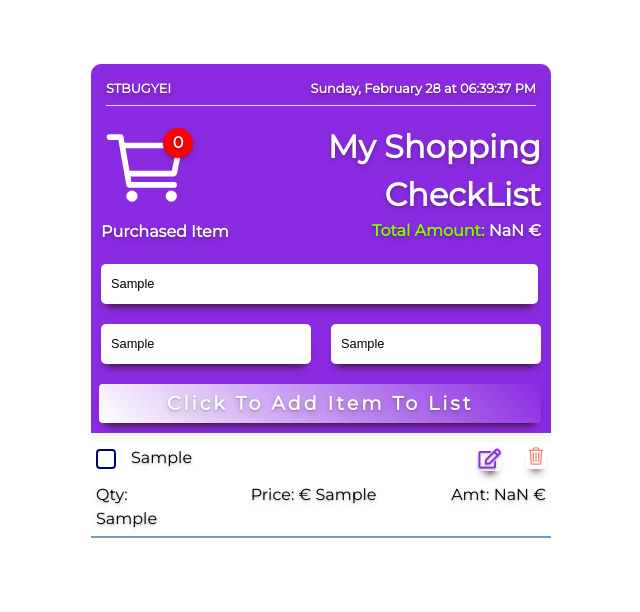
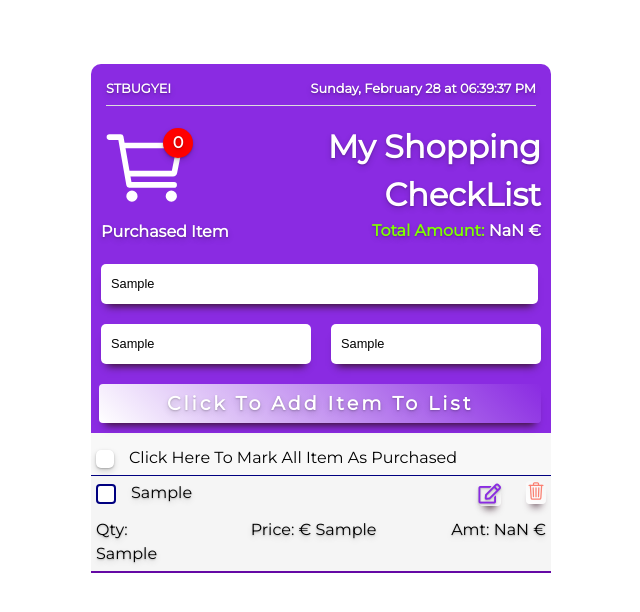
Before and after one commit to stbugyei/Shopping-List, a React (Create React App) app: page / in a window 1280 px wide. Both pictures are taken after typing "Sample", "Sample", "Sample" into the empty fields and a click on the button "Click To Add Item To List". Shown: the top 612 px of the page, without its empty margins (319-959 px from the left). Built offline with nearby package versions, Linux system fonts and the light colour scheme.

Commit message:
added check all checkbox functionality

```diff
--- a/src/App.css
+++ b/src/App.css
@@ -298,13 +298,13 @@
 	position: relative;
 	display: inline-block;
 	font-size: 18px;
-	color: red;
+	color: salmon;
 	background-color: #fff;
 	border-radius: 5px;
 	width: 18px;
-    height: 18px;
-    vertical-align: middle;
-    line-height: 1.2;
+	height: 18px;
+	vertical-align: middle;
+	line-height: 1.2;
 	text-align: center;
 	box-shadow: 0 3px 6px rgb(0 0 0 / 16%), 0 1px 2px rgb(0 0 0 / 23%);
 }
--- a/src/App.js
+++ b/src/App.js
@@ -12,6 +12,7 @@ function App() {
 
   const [storedProduct, setStoredProduct] = useLocalStorage("products", []);
   const [retrievePurchasedItem, setretRievePurchasedItem] = useState('');
+  const [checkedAll, setCheckedAll] = useLocalStorage("checkedAll", false);
   const [notification, setNotification] = useState("");
 
   //====== Adding items to localStorage  ======
@@ -42,10 +43,37 @@ function App() {
   }
 
   //==== Function to toggle checkbox state for all item ====
-  const checkCompletedAll = (e) => {
-    let checked = e.target.checked
-    setStoredProduct(storedProduct.map(item => { item.check = checked; return item }))
+  const checkCompletedAll = (value) => {
+    setCheckedAll(value);
+    setStoredProduct(storedProduct.map(item => { item.check = value; return item }))
   }
+
+  //==== Condition to toggle the check all checkbox to true/false ====
+
+  useEffect(() => {
+    let allchecked = true;
+    let allPurchased = storedProduct.some(ticked => ticked.check === false)
+
+    if (allPurchased) {
+      allchecked = false
+    }
+
+    if (allchecked) {
+      const reset = setInterval(() => (setCheckedAll(true)), 100)
+      return () => {
+        clearInterval(reset);
+      }
+
+    } else {
+      const reset1 = setInterval(() => (setCheckedAll(false)), 100)
+      return () => {
+        clearInterval(reset1);
+      }
+
+    }
+
+  }, [setCheckedAll, storedProduct])
+
 
   useEffect(() => {
 
@@ -57,7 +85,7 @@ function App() {
         setretRievePurchasedItem(FilteredPurchasedItem);
       }
     }
-    fetchData()
+    fetchData();
   }, [storedProduct])
 
 
@@ -75,7 +103,7 @@ function App() {
         </Route>
 
         <Route exact path="/">
-          <MainPage addToStorage={addToStorage} handleClickDelete={handleClickDelete} updateItem={updateItem} notification={notification} setNotification={setNotification} storedProduct={storedProduct} checkCompleted={checkCompleted} retrievePurchasedItem={retrievePurchasedItem} checkCompletedAll={checkCompletedAll} />
+          <MainPage addToStorage={addToStorage} handleClickDelete={handleClickDelete} updateItem={updateItem} notification={notification} setNotification={setNotification} storedProduct={storedProduct} checkCompleted={checkCompleted} retrievePurchasedItem={retrievePurchasedItem} checkCompletedAll={checkCompletedAll} checkedAll={checkedAll} setCheckedAll={setCheckedAll} />
         </Route>
 
       </Switch>
--- a/src/Components/EditItem.js
+++ b/src/Components/EditItem.js
@@ -21,7 +21,8 @@ const EditItem = (props) => {
         })
         setCurrentProduct(producItem)
 
-    }, [id, storedProduct])
+    // eslint-disable-next-line react-hooks/exhaustive-deps
+    }, [id])
 
 
     //========= An onChange event for updating the products =========
--- a/src/Components/MainPage.js
+++ b/src/Components/MainPage.js
@@ -8,7 +8,7 @@ import totalAmount from './TotalAmount';
 
 const MainPage = (props) => {
 
-    const { addToStorage, handleClickDelete, notification, setNotification, updateItem, storedProduct, checkCompleted, retrievePurchasedItem } = props
+    const { addToStorage, handleClickDelete, notification, setNotification, updateItem, storedProduct, checkCompleted, retrievePurchasedItem, checkCompletedAll, checkedAll } = props
 
     const history = useHistory();
 
@@ -78,16 +78,6 @@ const MainPage = (props) => {
         history.push("/purchaseditem");
     }
 
-    //=========== persistent checked state Function ============
-    // const selectOption = (e) => {
-    //     if (e.target.checked) {
-    //         localStorage.setItem('isChecked', e.target.checked);
-
-    //     } else {
-    //         localStorage.removeItem('isChecked');
-    //     }
-    // }
-
     return (
         <div className="product-wrapper">
             <form className="input-wrapper" onSubmit={handleSubmit}>
@@ -135,14 +125,13 @@ const MainPage = (props) => {
 
             </form>
 
-            {/* {storedProduct.length !== 0 ? <div className="checkall">
+            {storedProduct.length !== 0 ? <div className="checkall">
                 <label>
-                    <input type="checkbox" onChange={(e) => { checkCompletedAll(e); selectOption(e) }}
-                        defaultChecked={localStorage.getItem('isChecked') === "true" ? 'defaultChecked' : ''} />
+                    <input type="checkbox" onChange={(e) => checkCompletedAll(e.target.checked)} checked={checkedAll} />
                     <b></b>
                     <span style={{ marginLeft: "15px", cursor: 'pointer' }}>Click Here To Mark All Item As Purchased</span>
                 </label>
-            </div> : ''} */}
+            </div> : ''}
 
             <StoredProducts handleClickDelete={handleClickDelete} product={product} notification={notification} setNotification={setNotification} updateItem={updateItem} storedProduct={storedProduct} checkCompleted={checkCompleted} />
 
--- a/src/Components/Notification.js
+++ b/src/Components/Notification.js
@@ -18,11 +18,11 @@ function Notification(props) {
 
 
     return (
-        <div className="dialogue-wrapper" >
-            <div className="dialogue-content" style={{borderRadius:'0'}}>
-                <h5 className="notification">{notification}</h5>
+        <div className="dialogue-wrapper" style={{padding:'initial'}}>
+            <div className="dialogue-content" style={{borderRadius:'0', padding:'initial'}}>
+                <h5 className="notification" style={{color:'red'}}>{notification}</h5>
 
-                <button className="btn-no" style={{ width: '100%', marginBottom: '10px' }} onClick={() => setNotification("") }>OK</button>
+                <button className="btn-no" style={{ width: '100%', borderRadius:'initial' }} onClick={() => setNotification("") }>OK</button>
             </div>
         </div>
     )
--- a/src/Components/StoredProductCard.js
+++ b/src/Components/StoredProductCard.js
@@ -73,17 +73,6 @@ const StoredProductCard = (props) => {
                 </div>
             </div>
 
-            {/* <div className="btn-del__edt" style={{ padding: '5px', marginLeft: 'auto', marginRight: '0' }}>
-                <button className="btn-delete" style={{ marginRight: '25px', fontSize: '20px', fontWeight: 'bold', color: 'blueviolet' }} onClick={() => (handleEdit())}>
-                    <i className="far fa-edit"></i>
-                </button>
-
-                <button className="btn-delete" onClick={() => setIsopen(true)}>
-                    <IoTrashOutline style={{ color: 'salmon', fontSize: '20px', fontWeight: 'bold', transition: 'all .4s' }} />
-                </button>
-
-            </div> */}
-
             {
                 (!(stored.check === true)) ?
                     <DialogueBox isopen={isopen} handleClose={handleClose}>
@@ -95,7 +84,7 @@ const StoredProductCard = (props) => {
                     </DialogueBox>
                     :
                     <DialogueBox isopen={isopen} handleClose={handleClose}>
-                        <div className="confirm-title"> <h4> <span style={{ color: 'red', textTransform: 'uppercase' }}>{stored.item}</span> is marked <span style={{ color: 'red' }}>&#9745;</span> as purchased, do you still want to Remove !</h4></div>
+                        <div className="confirm-title"> <h4> <span style={{ color: 'red', textTransform: 'uppercase' }}>{stored.item}</span> is marked <span style={{ color: 'red' }}>&#9745;</span> as purchased, do you still want to Remove&#33; </h4></div>
 
                         <div className="btn-yes__wrapper">
                             <button className="btn-no" onClick={() => handleClose()}>No</button>
@@ -105,7 +94,7 @@ const StoredProductCard = (props) => {
             }
 
             <CheckBoxDialogue isChecked={isChecked} handleCloseCheck={handleCloseCheck}>
-                <div className="confirm-title"> <h4> <span style={{ color: 'red', textTransform: 'uppercase' }}>{stored.item}</span> is marked  <span style={{ color: 'red' }}>&#9745;</span> as purchased, do you still want to Edit !</h4></div>
+                <div className="confirm-title"> <h4> <span style={{ color: 'red', textTransform: 'uppercase' }}>{stored.item}</span> is marked  <span style={{ color: 'red' }}>&#9745;</span> as purchased, do you still want to Edit&#33; </h4></div>
 
                 <div className="btn-yes__wrapper">
                     <button className="btn-no" style={{ backgroundColor: 'salmon' }} onClick={() => handleCloseCheck()}>No</button>
--- a/src/Components/StoredProducts.js
+++ b/src/Components/StoredProducts.js
@@ -22,10 +22,10 @@ const StoredProducts = (props) => {
 
 
     useEffect(() => {
-        const reset = setInterval(() => (setNotification("")), 15000)
-        return () => {
-            clearInterval(reset);
-        }
+        // const reset = setInterval(() => (setNotification("")), 15000)
+        // return () => {
+        //     clearInterval(reset);
+        // }
     }, [setNotification])
 
 
```
Also changed, not shown: 1 other file (tests, documents, lock files or other folders).
